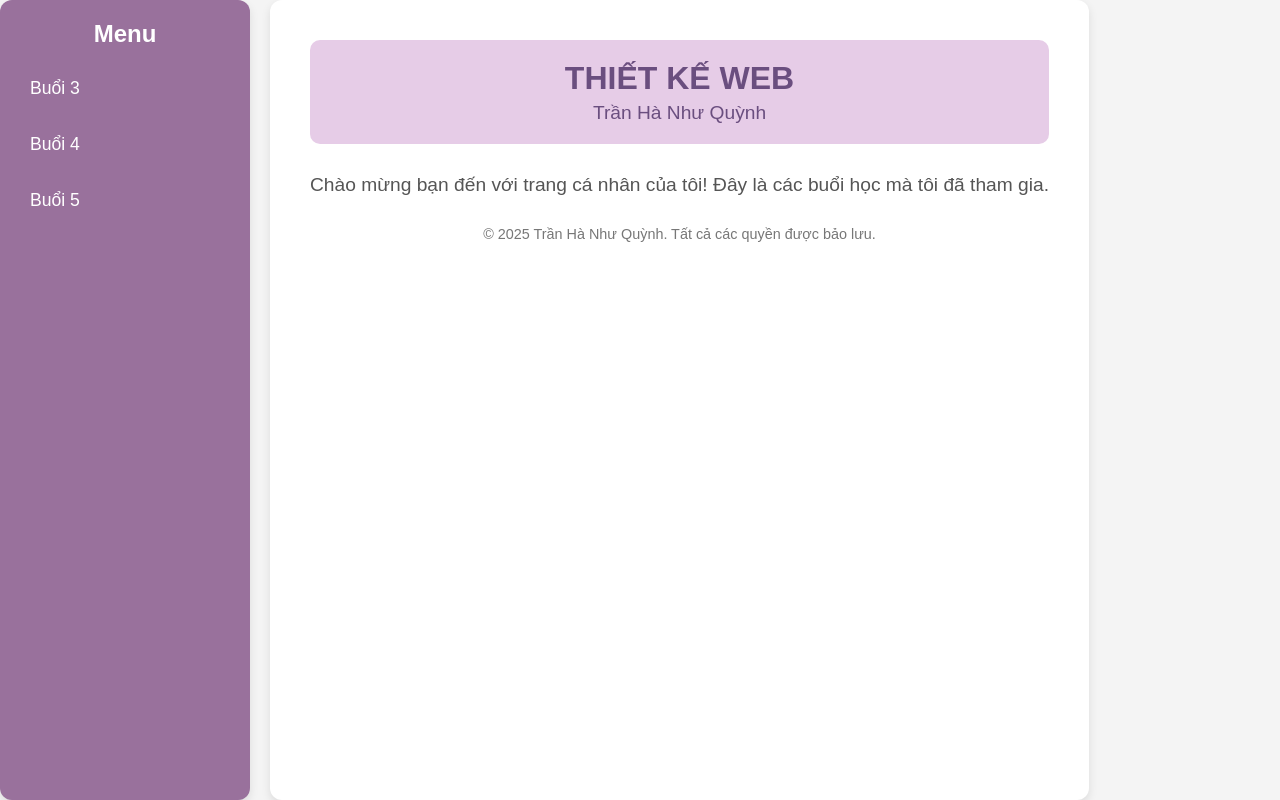
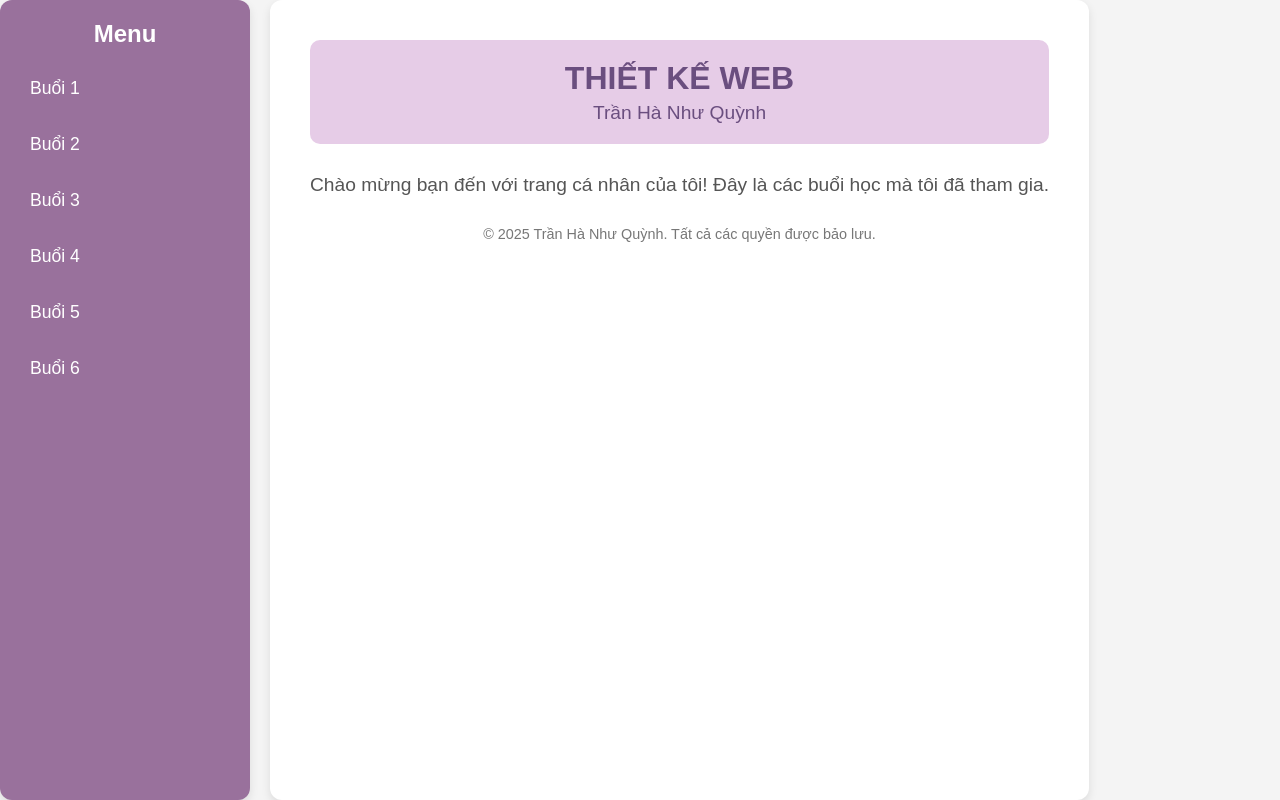
Before and after one commit to tranquynh03/my_github, a plain HTML site: page index.html in a window 1280 px wide. Drawn offline with Linux system fonts and the light colour scheme.

Commit message:
Add files via upload

```diff
--- a/index.html
+++ b/index.html
@@ -14,10 +14,12 @@
                 <h2>Menu</h2>
             </div>
             <ul class="menu-list">
-                <li><a href="buoi3.html" target="_blank">Buổi 3</a></li>
-                <li><a href="buoi4.html" target="_blank">Buổi 4</a></li>
-                <li><a href="buoi5.html" target="_blank">Buổi 5</a></li>
-
+                <li><a href="buoi.html" target="_blank">Buổi 1</a></li>
+                <li><a href="buoi.html" target="_blank">Buổi 2</a></li>
+                <li><a href="buoi.html" target="_blank">Buổi 3</a></li>
+                <li><a href="buoi3.html" target="_blank">Buổi 4</a></li>
+                <li><a href="buoi4.html" target="_blank">Buổi 5</a></li>
+                <li><a href="buoi5.html" target="_blank">Buổi 6</a></li>
             </ul>
         </nav>
 
```
Also changed, not shown: buoi3.html (+1 -1 lines), buoi4.html (+1 -1 lines), buoi5.html (+1 -1 lines).
